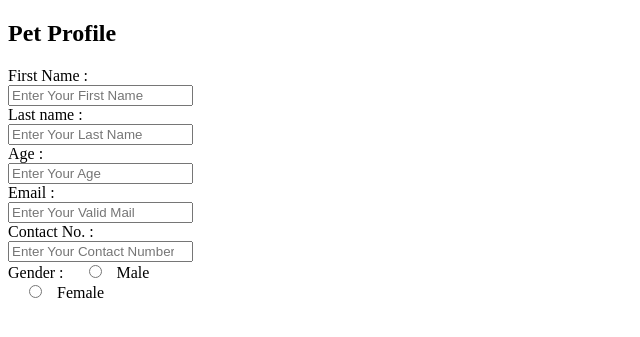
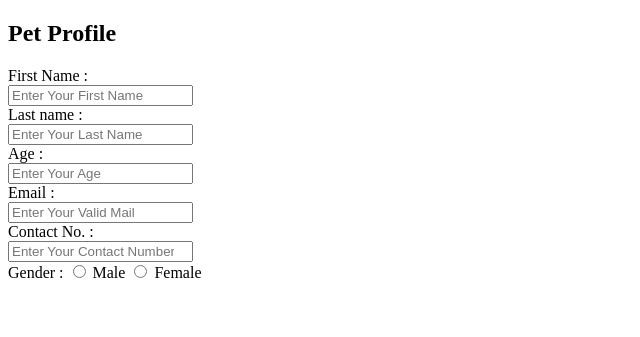
Before and after one commit to sakibrahat/El_Petrio_Sign_Up, a Django app: page /services/ in a window 1280 px wide. Shown: the top 337 px of the page, without its empty margins (0-640 px from the left). Run offline with Django 3.2, Linux system fonts and the light colour scheme.

Commit message:
7th commit.

```diff
--- a/registration/templates/services.html
+++ b/registration/templates/services.html
@@ -29,17 +29,13 @@
     <br>
     <input type="number" name="contact no." id="name" placeholder="Enter Your Contact Number">
     <br>
+    <div class="input-name">
     <label>Gender : </label>
-    &nbsp;&nbsp;&nbsp;
-    <input type="radio" name="gender" id="male">
-    &nbsp;
-    <span id="male">Male</span>
-    <br>
-    &nbsp;&nbsp;&nbsp;
-    <input type="radio" name="gender" id="female">
-    &nbsp;
-    <span id="female">Female</span>
-    <br>
+    <input type="radio" class="radio-button" name="r1">
+    <label>Male</label>
+    <input type="radio" class="radio-button" name="r1">
+    <label>Female</label>
+    </div>
     </form>
     </div><!--end register-->
 </div><!--end main-->
```
